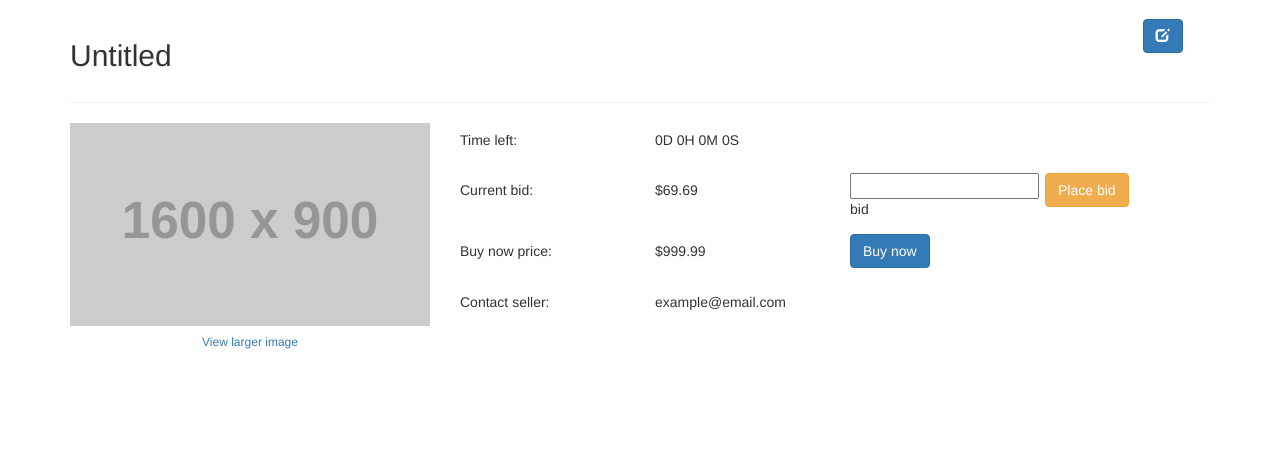
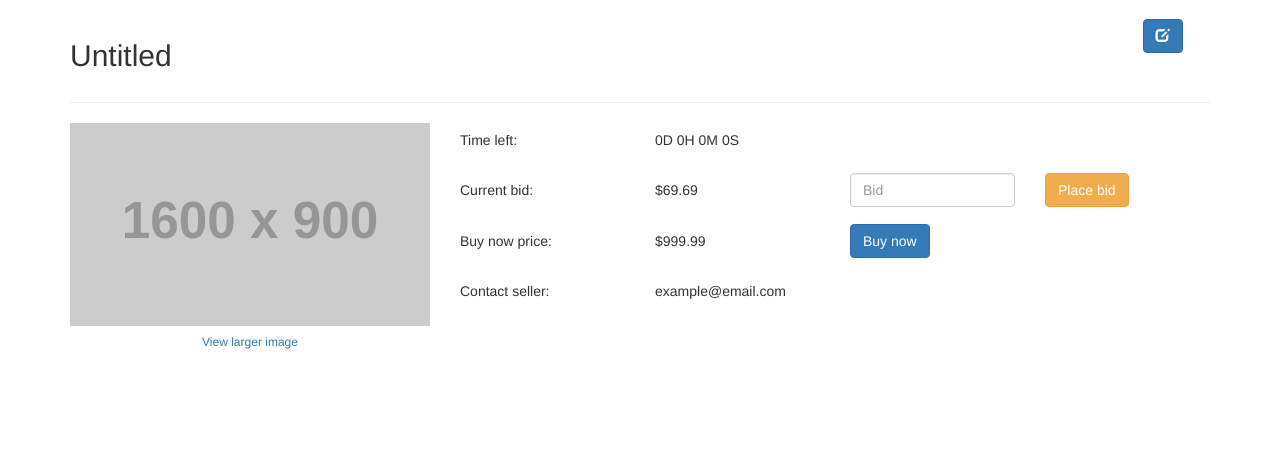
Before and after one commit to BrambleLLC/Artizanz, a Flask app: page /artwork in a window 1280 px wide. Shown: the part 51-510 px from the top of the page. Run offline with Flask 2, Linux system fonts and the light colour scheme; grey boxes labelled with a size stand in for pictures from a placeholder-image service; some libraries are stand-ins or nearby versions.

Commit message:
sdfghsdrag

```diff
--- a/src/templates/artwork.html
+++ b/src/templates/artwork.html
@@ -40,7 +40,7 @@
                 <h5>$69.69</h5>
             </div>
             <div class="col-lg-3">
-                <input type=text">bid</input>
+                <input class="form-control" type="text" placeholder="Bid"/>
             </div>
             <div class="col-lg-3">
                 <button class="btn btn-warning">
```
